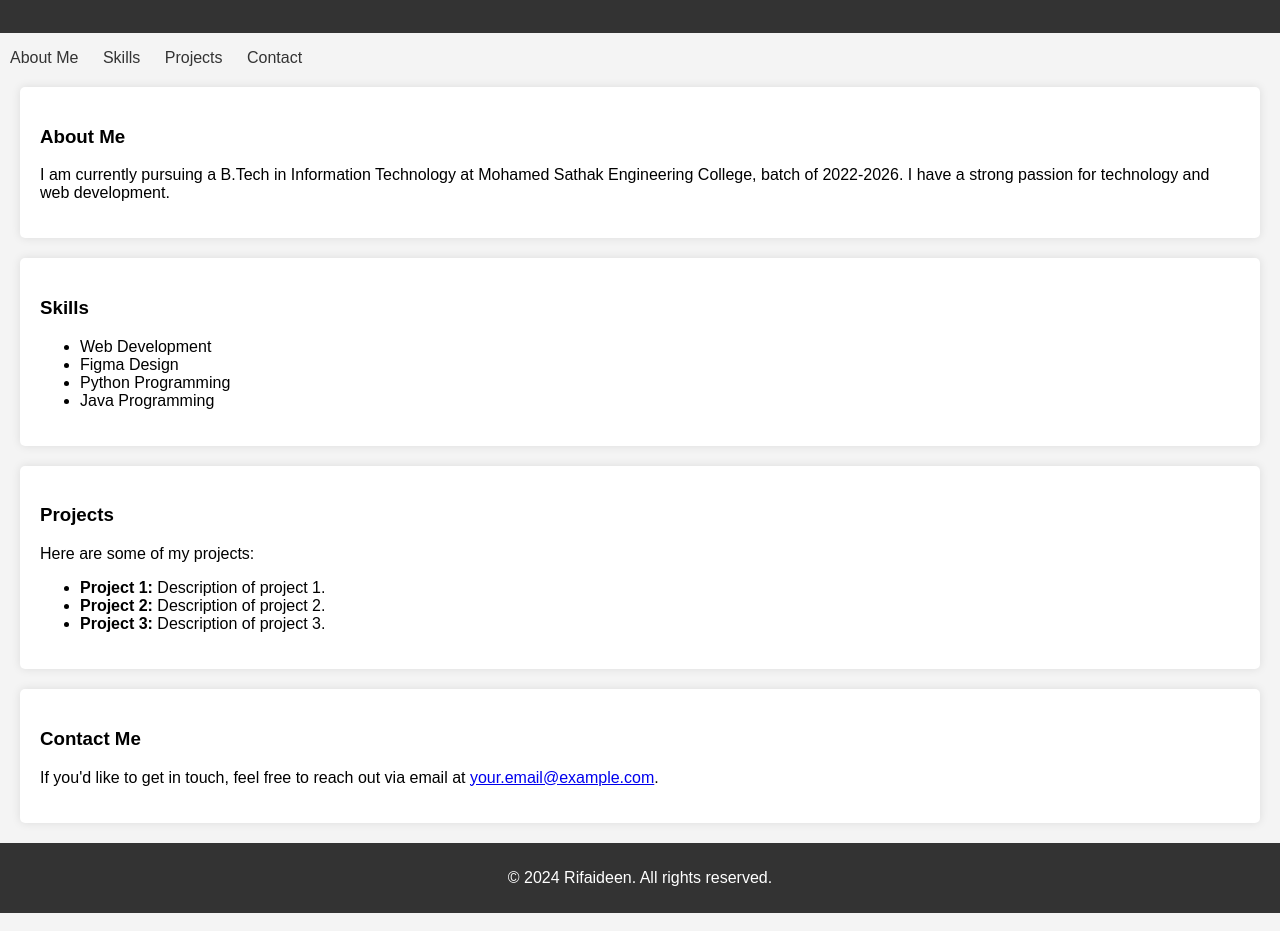
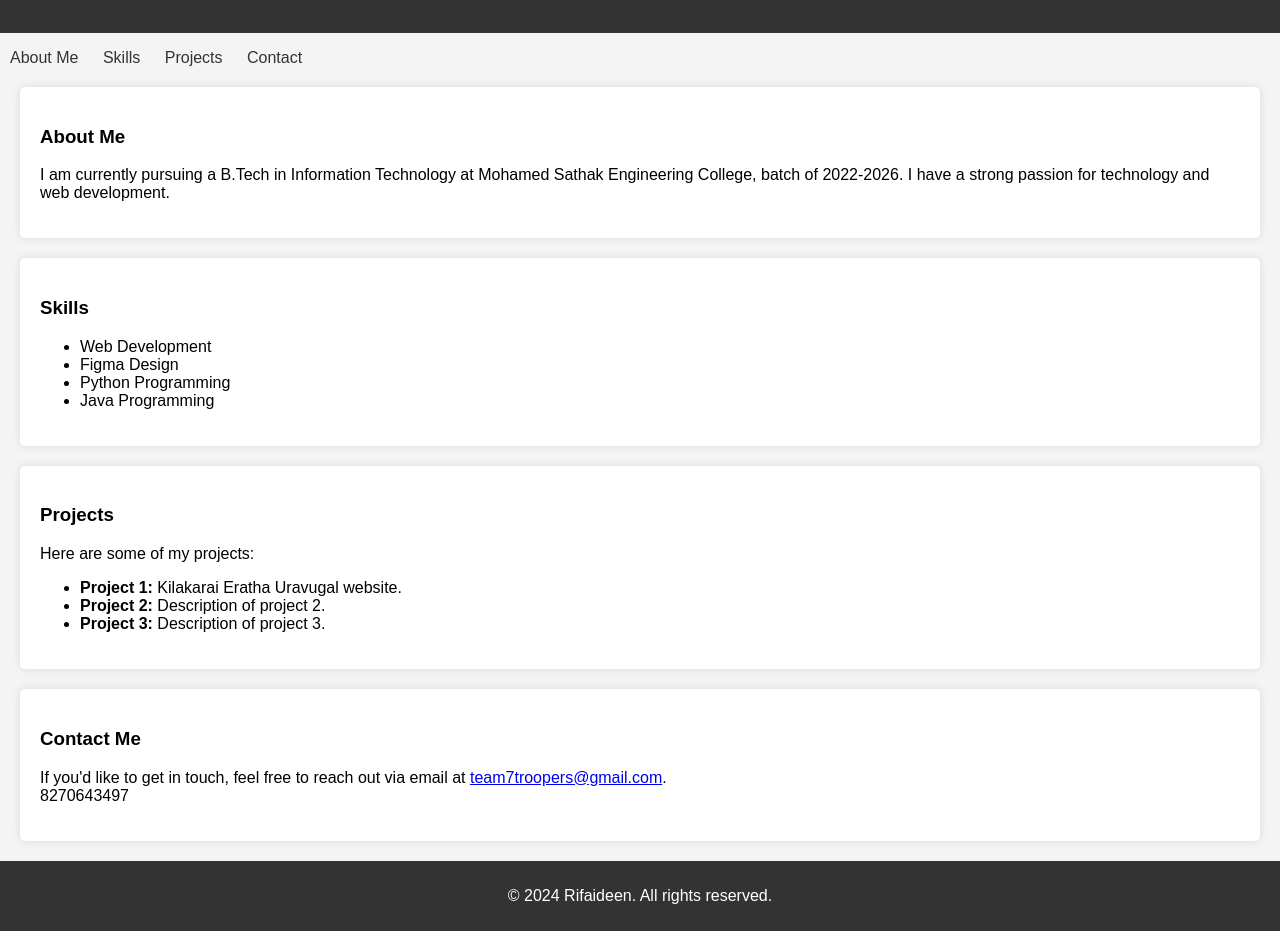
Before and after one commit to troopers7/project, a plain HTML site: page index.html in a window 1280 px wide. Shown: the part 169-1100 px from the top of the page. Drawn offline with Linux system fonts and the light colour scheme.

Commit message:
Update index.html

```diff
--- a/index.html
+++ b/index.html
@@ -41,7 +41,7 @@
         <h3>Projects</h3>
         <p>Here are some of my projects:</p>
         <ul>
-            <li><strong>Project 1:</strong> Description of project 1.</li>
+            <li><strong>Project 1:</strong> Kilakarai Eratha Uravugal website.</li>
             <li><strong>Project 2:</strong> Description of project 2.</li>
             <li><strong>Project 3:</strong> Description of project 3.</li>
         </ul>
@@ -49,7 +49,7 @@
 
     <section id="contact">
         <h3>Contact Me</h3>
-        <p>If you'd like to get in touch, feel free to reach out via email at <a href="mailto:your.email@example.com">your.email@example.com</a>.</p>
+        <p>If you'd like to get in touch, feel free to reach out via email at <a href="mailto:your.email@example.com">team7troopers@gmail.com</a>.<br> 8270643497</p>
     </section>
 
     <footer>
```
